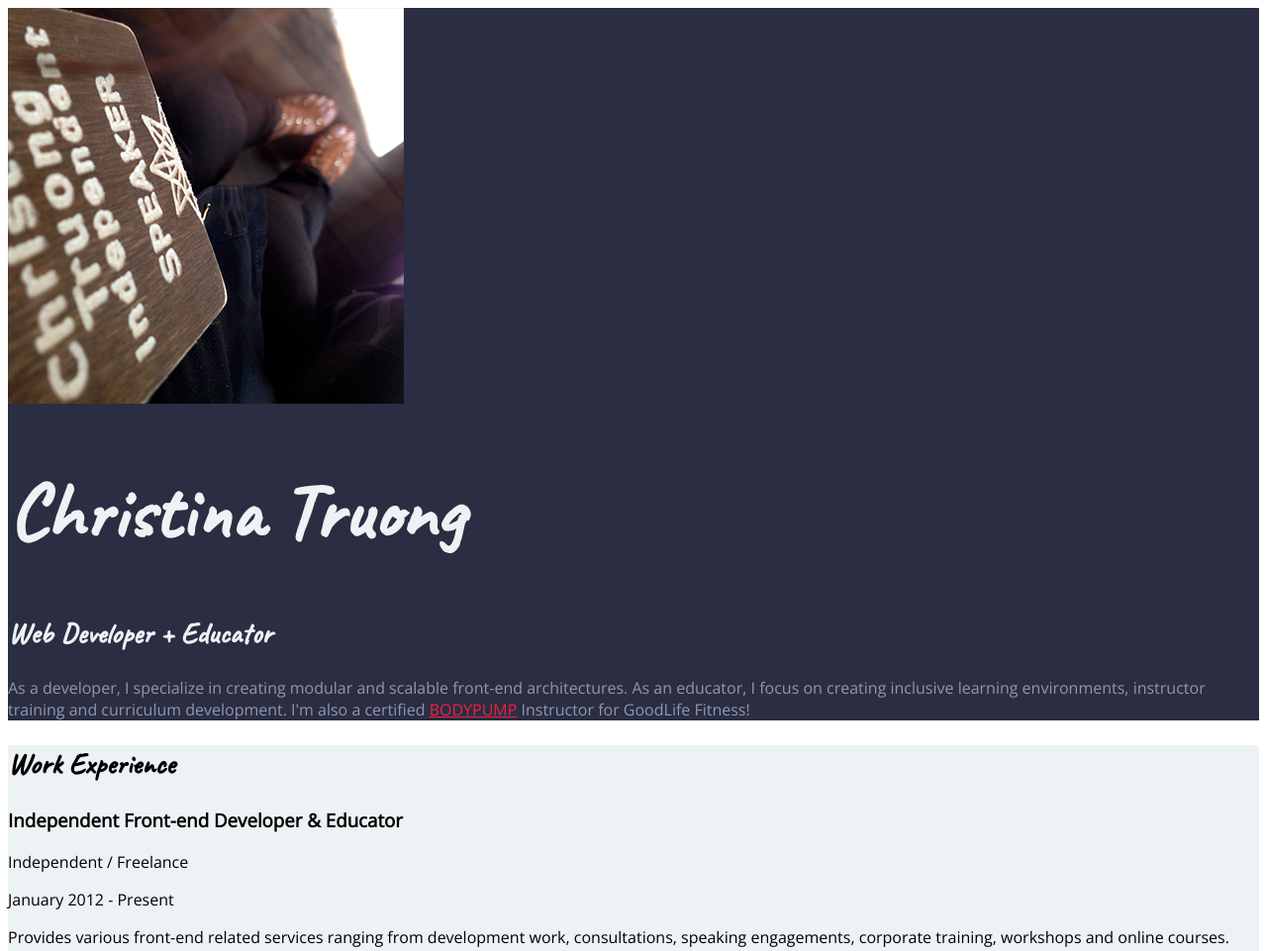
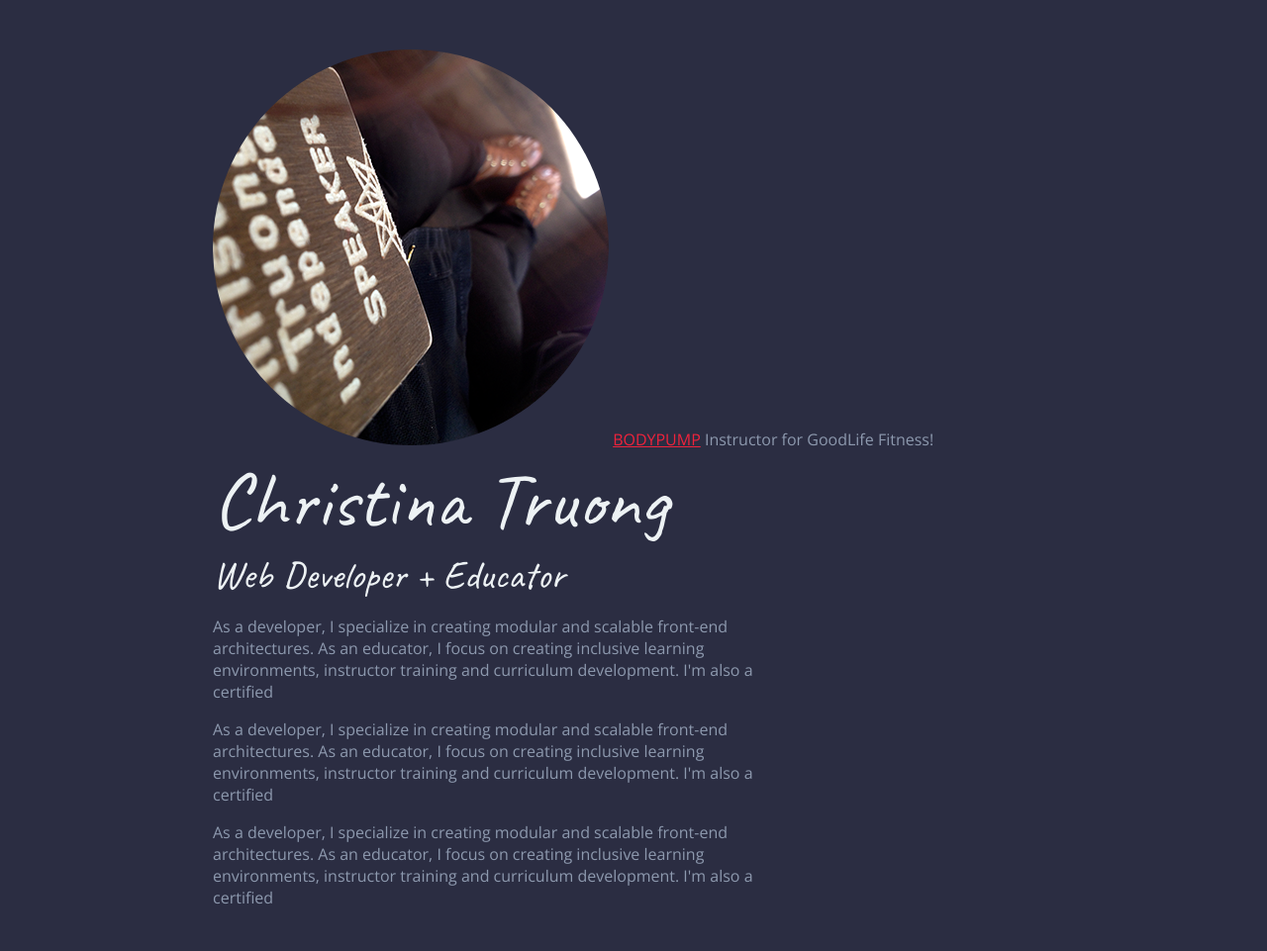
Before and after one commit to tgutecht/LyndaResumeCSS, a plain HTML site: page index.html in a window 1280 px wide. Shown: the top 961 px of the page at 99% size. Drawn offline with nearby package versions, Linux system fonts and the light colour scheme.

Commit message:
Final commit.

```diff
--- a/index.html
+++ b/index.html
@@ -10,15 +10,23 @@
 <body>
     <!-- // Intro -->
     <header>
-        <img src="christina-truong.png" alt="Christina Truong">
+      <div class="content-wrap">
+        <img class="profile-img" class="col-narrow" src="christina-truong.png" alt="Christina Truong">
+<div class="col-wide">
         <h1>Christina Truong</h1>
         <h2>Web Developer + Educator</h2>
-        <p>As a developer, I specialize in creating modular and scalable front-end architectures. As an educator, I focus on creating inclusive learning environments, instructor training and curriculum development. I'm also a certified <a href="https://www.lesmills.com/workouts/fitness-classes/bodypump/" target="_blank">BODYPUMP</a> Instructor for GoodLife Fitness!</p>
+        <p>As a developer, I specialize in creating modular and scalable front-end architectures. As an educator, I focus on creating inclusive learning environments, instructor training and curriculum development. I'm also a certified
+          <p>As a developer, I specialize in creating modular and scalable front-end architectures. As an educator, I focus on creating inclusive learning environments, instructor training and curriculum development. I'm also a certified
+            <p>As a developer, I specialize in creating modular and scalable front-end architectures. As an educator, I focus on creating inclusive learning environments, instructor training and curriculum development. I'm also a certified
+            </div>
+          <a href="https://www.lesmills.com/workouts/fitness-classes/bodypump/" target="_blank">BODYPUMP</a> Instructor for GoodLife Fitness!</p>
+      </div>
     </header>
 
     <main>
         <!-- // Work Experience -->
         <section class="work">
+          <div class="content-wrap">
             <h2>Work Experience</h2>
 
             <!-- Job 1 Details -->
@@ -60,11 +68,13 @@
             </ul>
 
             <p>See my complete work history on <a href="https://www.linkedin.com/in/christinatruong/" target="_blank">LinkedIn</a>.</p>
+          </div>
         </section>
 
 
         <!-- // Education -->
         <section class="education">
+          <div class="content-wrap">
             <h2>Education</h2>
 
             <!-- School 1 details. -->
@@ -81,15 +91,17 @@
             <h3>San Jose State University - San Jose, CA</h3>
             <p>General Studies, 2000</p>
             <p>First year general studies.</p>
+          </div>
         </section>
     </main>
 
     <!-- // Footer & contact info -->
     <footer>
+      <div class="content-wrap">
         <h2>Let's Keep in Touch!</h2>
 
         <!-- Social media links. Add or remove any networks. -->
-        <div>
+        <div class="contact-info">
             <a href="mailto:email@example.com">email@example.com</a>
             <a href="http://christinatruong.com">christinatruong.com</a>
             <a href="https://twitter.com/christinatruong">Twitter</a>
@@ -98,6 +110,7 @@
         </div>
 
         <p>Copyright 2017 by Christina Truong</p>
+      </div>
     </footer>
 </body>
 </html>
--- a/styles.css
+++ b/styles.css
@@ -6,16 +6,42 @@
 */
 
 /* Global styles */
+/* border box fix */
+html {
+  box-sizing: border-box;
+}
+  *, *:before, *:after {
+  box-sizing: inherit; /*read about this fix from Paul Iris*/
+}
 body { font-family: 'Open Sans', sans-serif;
+      margin: 0;
 }
 h1, h2 {
   font-family: 'Caveat', cursive;
+  font-weight: 400;
 }
 h1 {
   font-size: 80px;
 }
 h2 {
-  font-size: 30px;
+  font-size: 40px;
+  margin-top: 0;
+}
+
+/* Use margin to center align content blocks regardless of size of browser */
+.content-wrap {
+  max-width: 950px; /* dont use width px (absolute), use max-width for size responsive page */
+  margin: 0 auto;
+  padding: 50px;
+  overflow: auto;
+}
+.col-narrow {
+  width: 30%;
+  float:left;
+}
+.col-wide {
+  width: 70%;
+  float: left;
 }
 /*makes all links red */
 a {
@@ -32,12 +58,24 @@ header, footer {
   background-color: #2B2D42;
   color: #8D99AE;
 }
-
-/* only select h1 h2 in header element */
+/* Header */
 header h1, header h2 {
-  color: #EDF2F4;
+  color: #EDF2F4; /* only select h1 h2 in header element */
+  margin: 0;
 }
 
+.profile-img {
+  border-radius: 50%;
+}
+
+/* footer */
+footer {
+  text-align: center;
+}
+.contact-info a {
+  padding: 10px;
+  display: inline-block;
+}
 
 /* Work Experience */
 .work {
```
